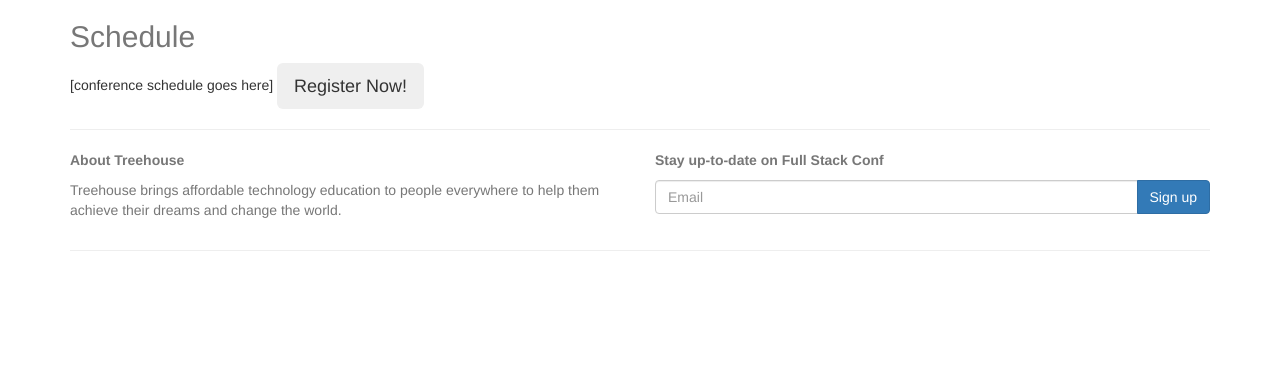
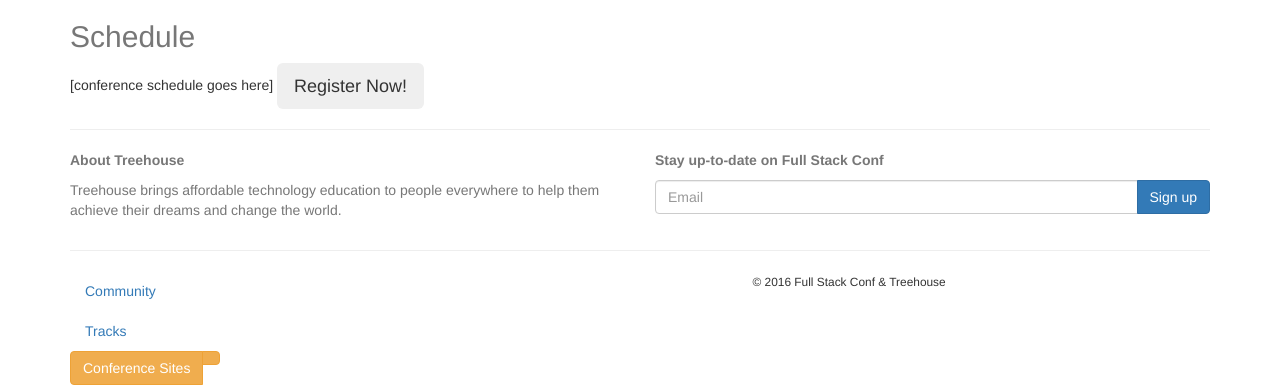
Before and after one commit to goodjobbin85/robert_dubiel, a plain HTML site: page index2.html in a window 1280 px wide. Shown: the part 724-1109 px from the top of the page. Before the commit the page ends 995 px from the top, so only its background shows below. Drawn offline with nearby package versions, Linux system fonts and the light colour scheme.

Commit message:
finish footer

```diff
--- a/index2.html
+++ b/index2.html
@@ -111,8 +111,41 @@
         </div>
         <hr><!-- /signup form -->
 
-
-
+        <!-- footer -->
+          <div class="row p-y-1">
+              <div class="col-md-7">
+                  <ul class="nav nav-inline">
+                    <li class="nav-item">
+                      <a class="nav-link active" href="#">Community</a>
+                    </li>
+                    <li class="nav-item">
+                      <a class="nav-link" href="#">Tracks</a>
+                    </li>
+                    <li class="nav-item">
+                      <!-- Split Button -->
+                      <!-- Example split danger button -->
+                        <div class="btn-group dropup">
+                          <button type="button" class="btn btn-warning">Conference Sites</button>
+                          <button type="button" class="btn btn-warning dropdown-toggle dropdown-toggle-split" data-toggle="dropdown" aria-haspopup="true" aria-expanded="false">
+                            <span class="sr-only">Toggle Dropdown</span>
+                          </button>
+                          <div class="dropdown-menu">
+                            <a class="dropdown-item" href="#">Seattle, November 2016</a>
+                            <a class="dropdown-item" href="#">Chicago, January 2017</a>
+                            <a class="dropdown-item" href="#">San Fransisco, March 2017</a>
+                            <div class="dropdown-divider"></div>
+                            <a class="dropdown-item" href="http://guides.rubyonrails.org/getting_started.html">Get a head start on Rails!</a>
+                          </div>
+                        </div>
+                      <!-- /Split button -->
+                    </li>
+                  </ul>
+              </div>
+              <div class="col-md-5 text-md-right">
+                <small>&copy; 2016 Full Stack Conf &amp; Treehouse</small>
+              </div>
+          </div>
+        <!-- /footer -->
 
     <!-- jQuery first, then bootstrap js -->
   <script src="https://ajax.googleapis.com/ajax/libs/jquery/3.0.0/jquery.min.js" integrity="sha384-THPy051/pYDQGanwU6poAc/hOdQxjnOEXzbT+OuUAFqNqFjL+4IGLBgCJC3ZOShY" crossorigin="anonymous"></script>
```
